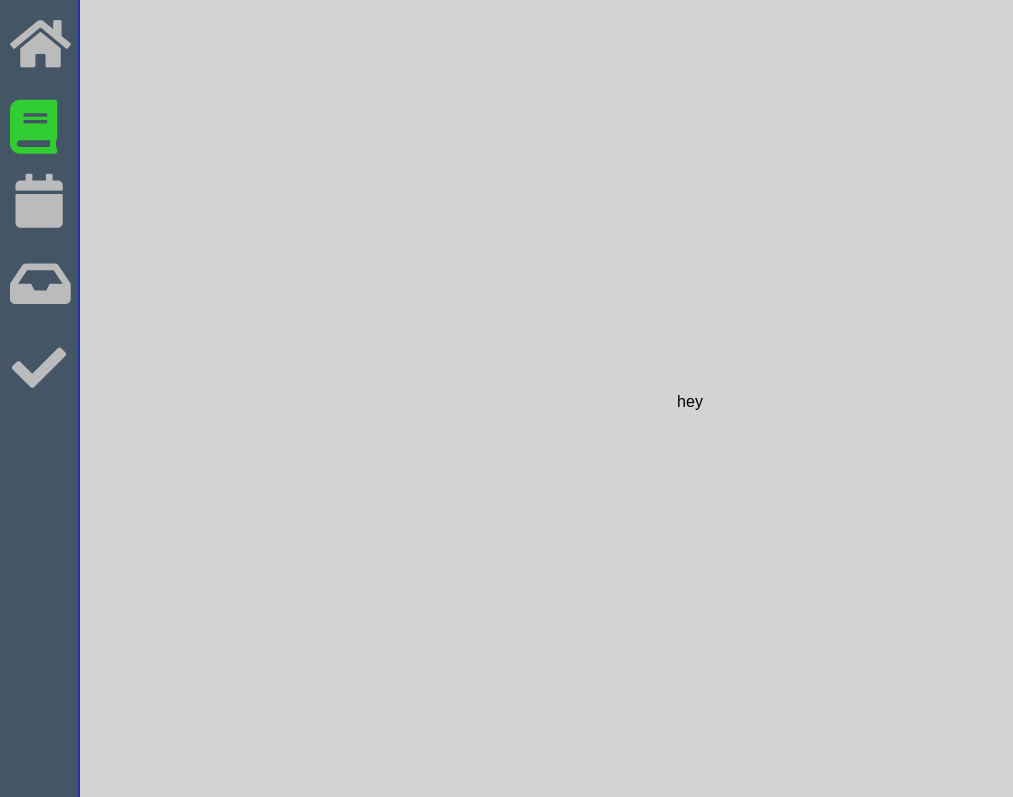
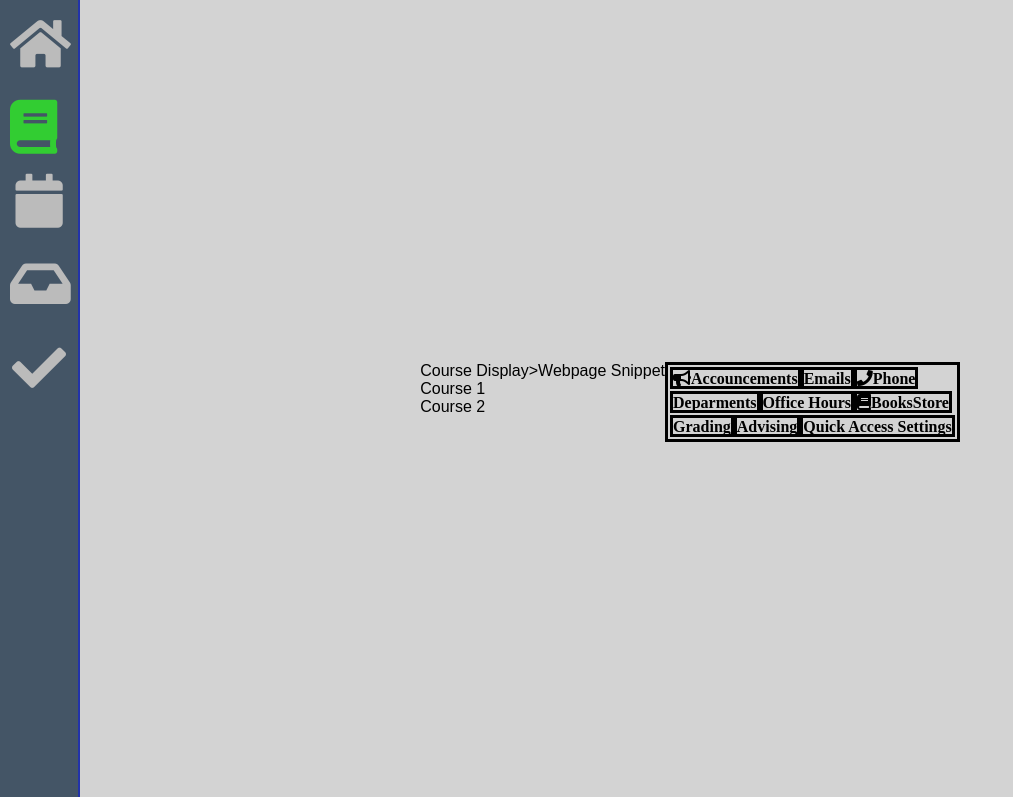
Before and after one commit to jeff00363/CSC334-2021-Group-A, a plain HTML site: page index.html in a window 1280 px wide. Both pictures are taken after a click on the item 39 px from the left and 182 px from the top of the page. Shown: the part 60-857 px from the top of the page, without its empty margins (0-1013 px from the left). Drawn offline with Linux system fonts and the light colour scheme.

Commit message:
Update index.html
Added Quick Access menu to grading

```diff
--- a/index.html
+++ b/index.html
@@ -98,7 +98,38 @@
         </div>
       </div>
       <div class="courses">
-        <p>hey</p>
+        <div>
+          Course Display
+          <div>
+            Course 1
+          </div>
+          <div>
+            Course 2
+          </div>
+        </div>>
+        <div>
+          Webpage Snippet
+        </div>
+        <div>
+          <Table style="border:black; border-width:3px; border-style:solid;">
+            <tr >
+              <td style="border:black; border-width:3px; border-style:solid;" class="fas fa-bullhorn fa-x" >Accouncements</td>
+              <td style="border:black; border-width:3px; border-style:solid;" class="fas fa-send fa-x" >Emails</td>
+              <td style="border:black; border-width:3px; border-style:solid;" class="fas fa-phone fa-x">Phone</td>
+            </tr>
+            <tr >
+              <td style="border:black; border-width:3px; border-style:solid;" class="fas fa-bank fa-x">Deparments</td>
+              <td style="border:black; border-width:3px; border-style:solid;" class="fas fa-building-o fa-x">Office Hours</td>
+              <td style="border:black; border-width:3px; border-style:solid;" class="fas fa-book fa-x">BooksStore</td>
+            </tr>
+            <tr >
+              <td style="border:black; border-width:3px; border-style:solid;" class="fas fa-check-square-o fa-x">Grading</td>
+              <td style="border:black; border-width:3px; border-style:solid;" class="fas fa-mortar-board fa-x">Advising</td>
+              <td style="border:black; border-width:3px; border-style:solid;" class="fas fa-gears fa-x">Quick Access Settings</td>
+            </tr>
+          </Table>
+        </div>
+
       </div>
       <div class="calendar">
         <p>hai</p>
```
